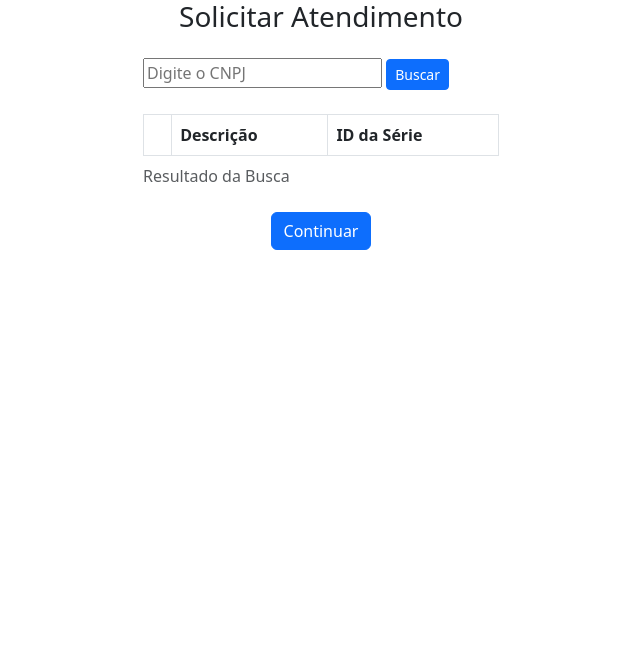
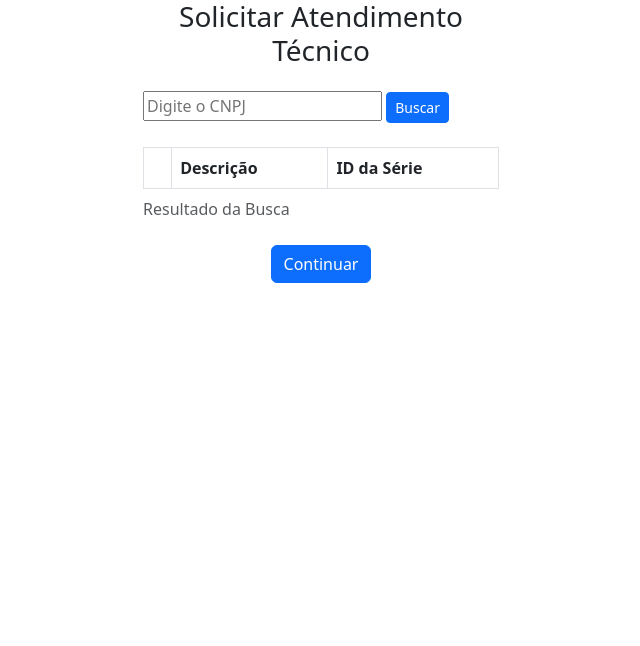
Before and after one commit to RarImpressoras/SolicitarChamados, a plain HTML site: page index.html in a window 1280 px wide. Shown: the part 154-800 px from the top of the page, without its empty margins (319-959 px from the left). Drawn offline with nearby package versions, Linux system fonts and the light colour scheme.

Commit message:
Add files via upload

```diff
--- a/index.html
+++ b/index.html
@@ -39,7 +39,7 @@
       <div class="col-md-4 offset-md-4">
         <div class="text-center mb-4">
           <img src="img/LOGO.PNG" alt="Logo da Empresa" width="120" height="90">
-          <h3 class="mt-3">Solicitar Atendimento</h3>
+          <h3 class="mt-3">Solicitar Atendimento Técnico</h3>
         </div>
         <h1 id="nomeFantasiaTitulo"></h1>
         <input type="text" id="inputCnpj" placeholder="Digite o CNPJ" oninput="this.value = formatarCNPJ(this.value)"
```
